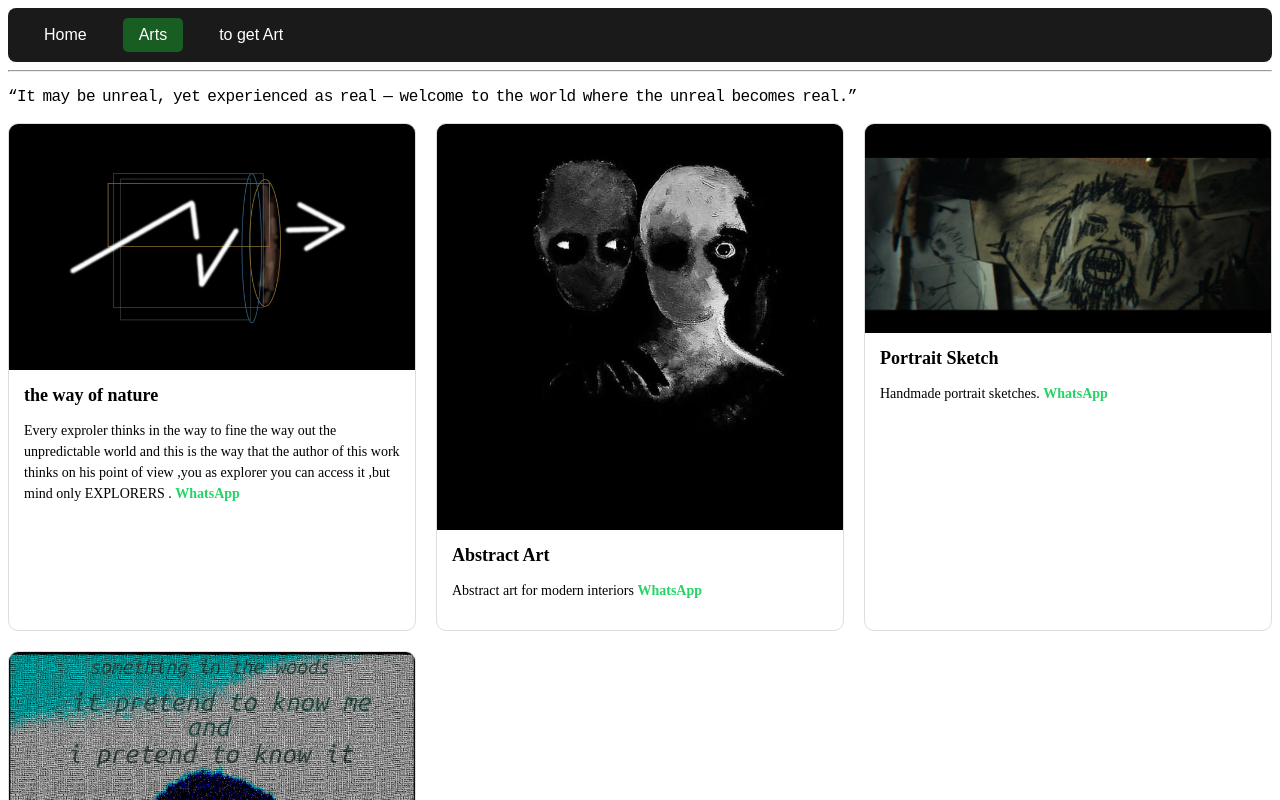
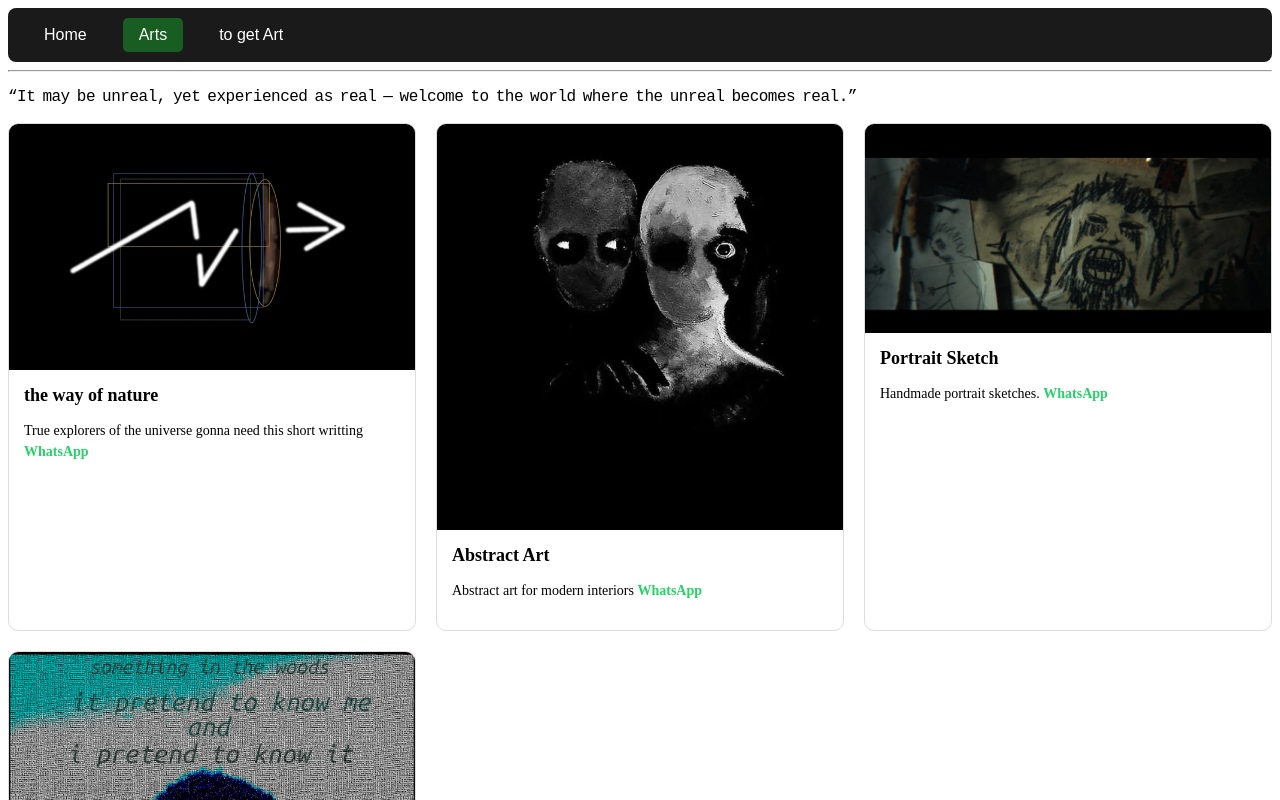
Before and after one commit to 1919-cell/ART, a React (Vite) app: page /#/arts in a window 1280 px wide. Shown: the top 800 px of the page. Built offline with nearby package versions, Linux system fonts and the light colour scheme.

Commit message:
added real art

```diff
--- a/src/routes/arts.jsx
+++ b/src/routes/arts.jsx
@@ -6,7 +6,7 @@ const artsData = [
     id: 1,
     title: "the way of nature",
     image: "/covers/way.png",
-    description: "Every exproler thinks in the way to fine the way out the unpredictable world and this is the way that the author of this work thinks on his point of view ,you as explorer you can access it ,but mind only EXPLORERS  .",
+    description: "True explorers of the universe gonna need this short writting",
     whatsappLink: "https://wa.me/255688198914",
   },
   {
```
